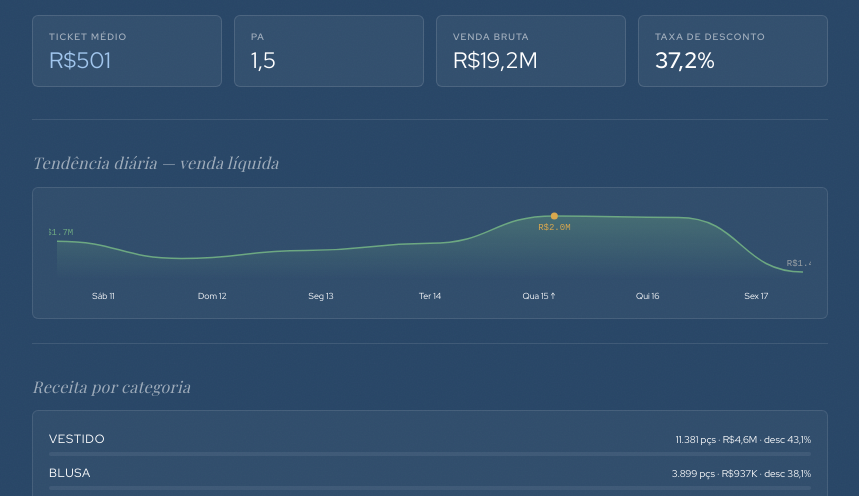
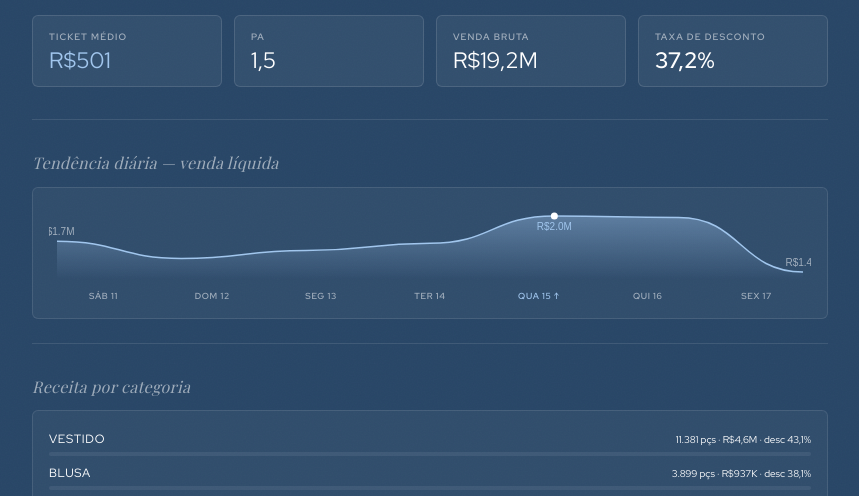
Before and after one commit to arturbitlemos/bq-analista, a plain HTML site: page dashboard_farm_ecomm.html in a window 1280 px wide. Shown: the part 278-774 px from the top of the page, without its empty margins (210-1069 px from the left). Drawn offline with nearby package versions, Linux system fonts and the light colour scheme; a web font is replaced by a local one.

Commit message:
style(dashboard): sparkline em powder blue com pico branco

```diff
--- a/dashboard_farm_ecomm.html
+++ b/dashboard_farm_ecomm.html
@@ -205,18 +205,24 @@
     .trend-labels {
       display: flex;
       justify-content: space-between;
-      margin-top: .65rem;
+      margin-top: 0.65rem;
     }
 
     .trend-label {
-      font-family: var(--font-mono);
-      font-size: .55rem;
-      color: var(--cream-dim);
+      font-family: var(--font-primary);
+      font-size: 0.55rem;
+      font-weight: 600;
+      letter-spacing: 0.08em;
+      text-transform: uppercase;
+      color: var(--on-bg-dim);
       text-align: center;
       flex: 1;
     }
 
-    .trend-label.peak { color: var(--sage); font-weight: 500; }
+    .trend-label.peak {
+      color: var(--blue-soft);
+      font-weight: 600;
+    }
 
     /* ── PRODUCT GROUPS ──────────────────────────────────────────── */
     .groups-list {
@@ -786,8 +792,8 @@
 
       /* gradient area */
       const grad = ctx.createLinearGradient(0, padT, 0, H);
-      grad.addColorStop(0, 'rgba(109,168,130,.35)');
-      grad.addColorStop(1, 'rgba(109,168,130,.0)');
+      grad.addColorStop(0, 'rgba(161,198,237,.4)');
+      grad.addColorStop(1, 'rgba(161,198,237,0)');
 
       ctx.beginPath();
       ctx.moveTo(points[0].x, H);
@@ -808,7 +814,7 @@
         const mx = (points[i - 1].x + points[i].x) / 2;
         ctx.bezierCurveTo(mx, points[i - 1].y, mx, points[i].y, points[i].x, points[i].y);
       }
-      ctx.strokeStyle = '#6DA882';
+      ctx.strokeStyle = '#A1C6ED';
       ctx.lineWidth = 1.5;
       ctx.stroke();
 
@@ -817,15 +823,15 @@
       const pp = points[peakIdx];
       ctx.beginPath();
       ctx.arc(pp.x, pp.y, 3.5, 0, Math.PI * 2);
-      ctx.fillStyle = '#D9A84E';
+      ctx.fillStyle = '#FFFFFF';
       ctx.fill();
 
       /* value labels for first, peak, last */
       function fmt(v) { return 'R$' + (v / 1e6).toFixed(1) + 'M'; }
-      ctx.font = `${9 * dpr / dpr}px 'DM Mono', monospace`;
+      ctx.font = `10px 'Red Hat Display', sans-serif`;
       ctx.textAlign = 'center';
 
-      [[0, '#6DA882'], [peakIdx, '#D9A84E'], [n - 1, 'rgba(242,232,213,.55)']].forEach(([i, color]) => {
+      [[0, 'rgba(255,255,255,.55)'], [peakIdx, '#A1C6ED'], [n - 1, 'rgba(255,255,255,.55)']].forEach(([i, color]) => {
         if (i === peakIdx || i === 0 || i === n - 1) {
           ctx.fillStyle = color;
           const yOff = points[i].y > 20 ? -6 : 14;
```
